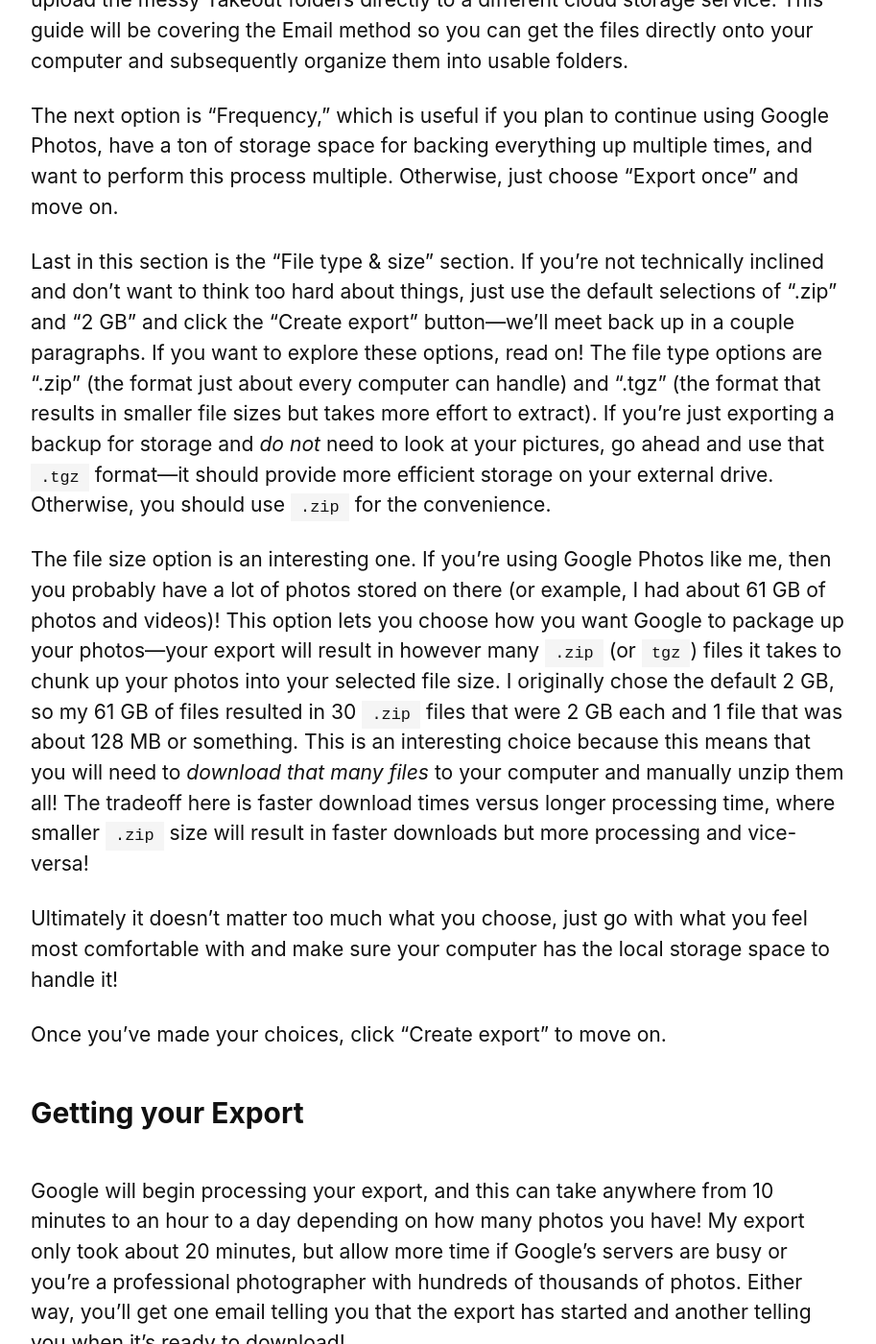
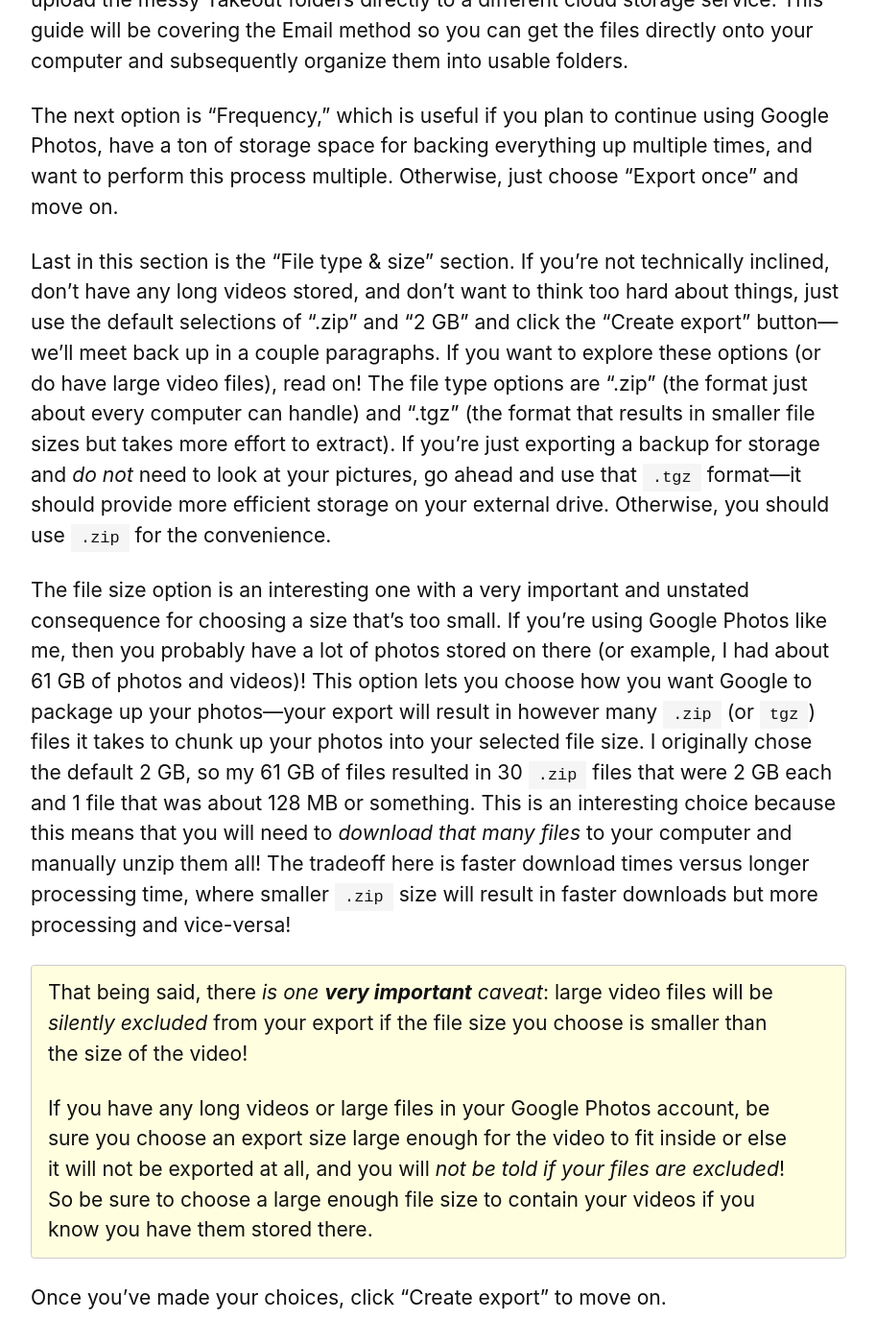
Before and after one commit to Alamantus/robbie.antenesse.net, a Jekyll site: the page built from _posts/2020-11-25-exporting-google-photos.md, in a window 1280 px wide and 1400 px high, scrolled down 3996 px. Shown: the whole window at 96% size, without its empty margins (183-1096 px from the left). Built offline with Jekyll 4.4.1, drawn with Linux system fonts in a browser that asks for light colours.

Commit message:
Update Google Photos post with note about file size

```diff
--- a/_posts/2020-11-25-exporting-google-photos.md
+++ b/_posts/2020-11-25-exporting-google-photos.md
@@ -97,11 +97,14 @@
 
 The next option is "Frequency," which is useful if you plan to continue using Google Photos, have a ton of storage space for backing everything up multiple times, and want to perform this process multiple. Otherwise, just choose "Export once" and move on.
 
-Last in this section is the "File type & size" section. If you're not technically inclined and don't want to think too hard about things, just use the default selections of ".zip" and "2 GB" and click the "Create export" button—we'll meet back up in a couple paragraphs. If you want to explore these options, read on! The file type options are ".zip" (the format just about every computer can handle) and ".tgz" (the format that results in smaller file sizes but takes more effort to extract). If you're just exporting a backup for storage and _do not_ need to look at your pictures, go ahead and use that `.tgz` format—it should provide more efficient storage on your external drive. Otherwise, you should use `.zip` for the convenience.
+Last in this section is the "File type & size" section. If you're not technically inclined, don't have any long videos stored, and don't want to think too hard about things, just use the default selections of ".zip" and "2 GB" and click the "Create export" button—we'll meet back up in a couple paragraphs. If you want to explore these options (or do have large video files), read on! The file type options are ".zip" (the format just about every computer can handle) and ".tgz" (the format that results in smaller file sizes but takes more effort to extract). If you're just exporting a backup for storage and _do not_ need to look at your pictures, go ahead and use that `.tgz` format—it should provide more efficient storage on your external drive. Otherwise, you should use `.zip` for the convenience.
 
-The file size option is an interesting one. If you're using Google Photos like me, then you probably have a lot of photos stored on there (or example, I had about 61 GB of photos and videos)! This option lets you choose how you want Google to package up your photos—your export will result in however many `.zip` (or `tgz`) files it takes to chunk up your photos into your selected file size. I originally chose the default 2 GB, so my 61 GB of files resulted in 30 `.zip` files that were 2 GB each and 1 file that was about 128 MB or something. This is an interesting choice because this means that you will need to _download that many files_ to your computer and manually unzip them all! The tradeoff here is faster download times versus longer processing time, where smaller `.zip` size will result in faster downloads but more processing and vice-versa!
+The file size option is an interesting one with a very important and unstated consequence for choosing a size that's too small. If you're using Google Photos like me, then you probably have a lot of photos stored on there (or example, I had about 61 GB of photos and videos)! This option lets you choose how you want Google to package up your photos—your export will result in however many `.zip` (or `tgz`) files it takes to chunk up your photos into your selected file size. I originally chose the default 2 GB, so my 61 GB of files resulted in 30 `.zip` files that were 2 GB each and 1 file that was about 128 MB or something. This is an interesting choice because this means that you will need to _download that many files_ to your computer and manually unzip them all! The tradeoff here is faster download times versus longer processing time, where smaller `.zip` size will result in faster downloads but more processing and vice-versa!
 
-Ultimately it doesn't matter too much what you choose, just go with what you feel most comfortable with and make sure your computer has the local storage space to handle it!
+<div class="card" style="background-color:lightyellow;">
+<p>That being said, there <em>is one <strong>very important</strong> caveat</em>: large video files will be <em>silently excluded</em> from your export if the file size you choose is smaller than the size of the video!</p>
+<p>If you have any long videos or large files in your Google Photos account, be sure you choose an export size large enough for the video to fit inside or else it will not be exported at all, and you will <em>not be told if your files are excluded</em>! So be sure to choose a large enough file size to contain your videos if you know you have them stored there.</p>
+</div>
 
 Once you've made your choices, click "Create export" to move on.
 
```
